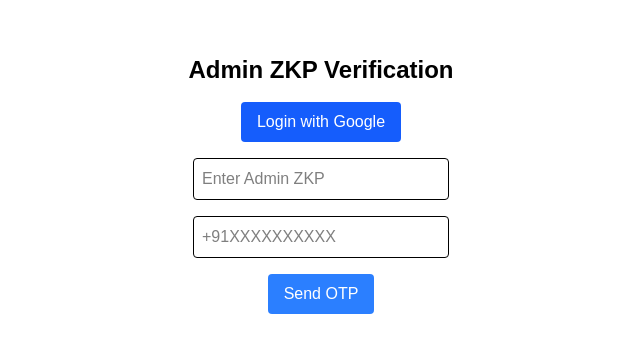
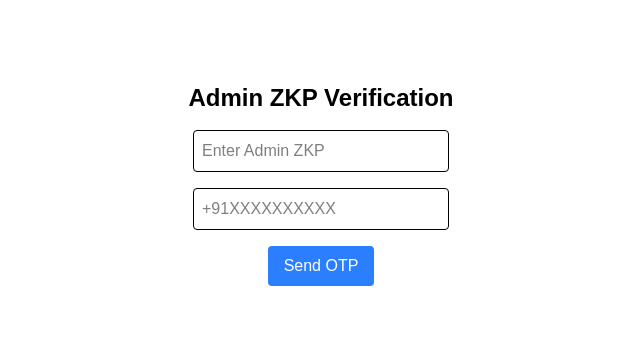
Before and after one commit to Gokul-sami/suivote, a Next.js app: page /admin in a window 1280 px wide. Shown: the part 218-570 px from the top of the page, without its empty margins (319-959 px from the left). Built offline with nearby package versions, Linux system fonts and the light colour scheme.

Commit message:
admin google login completed

```diff
--- a/src/app/admin/page.tsx
+++ b/src/app/admin/page.tsx
@@ -4,9 +4,6 @@ import { useState, useEffect } from 'react';
 import { useRouter } from 'next/navigation';
 import { RecaptchaVerifier, signInWithPhoneNumber, ConfirmationResult } from 'firebase/auth';
 import { auth } from '@/lib/firebase';
-import { Ed25519Keypair } from "@mysten/sui/keypairs/ed25519";
-import { SuiClient } from "@mysten/sui/client";
-import { generateNonce, generateRandomness } from "@mysten/sui/zklogin";
 
 declare global {
   interface Window {
@@ -18,51 +15,10 @@ export default function AdminVerify() {
   const [zkp, setZkp] = useState('');
   const [phone, setPhone] = useState('');
   const [otpSent, setOtpSent] = useState(false);
-  const [loginGoogle, setLoginGoogle] = useState(false);
   const [otp, setOtp] = useState('');
   const [confirmationResult, setConfirmationResult] = useState<ConfirmationResult | null>(null);
 
   const router = useRouter();
-
-  async function handleGoogleLogin() {
-      try {
-        // 1. Get current epoch info from Sui
-        const suiClient = new SuiClient({ url: "https://fullnode.devnet.sui.io" });
-        const { epoch } = await suiClient.getLatestSuiSystemState();
-        const maxEpoch = Number(epoch) + 2;
-
-        // 2. Generate ephemeral key and randomness
-        const ephemeralKeyPair = new Ed25519Keypair();
-        const privateKeyBase64 = ephemeralKeyPair.getSecretKey();
-
-        // const privateKeyBase64 = toB64(Uint8Array.from(ephemeralKeyPair.getSecretKey()));
-        console.log("Ephemeral Private Key (Base64):", privateKeyBase64);
-        const randomness = generateRandomness();
-
-        // if(!window.sessionStorage.getItem("randomness") || !window.sessionStorage.getItem("ephemeralPrivateKey") || !window.localStorage.getItem("epoch")) {
-        //         window.sessionStorage.setItem("randomness", randomness);
-        //         window.sessionStorage.setItem("ephemeralPrivateKey", privateKeyBase64);
-        //         window.localStorage.setItem("epoch", maxEpoch.toString());
-        // }
-
-        window.sessionStorage.setItem("randomness", randomness);
-        window.sessionStorage.setItem("ephemeralPrivateKey", privateKeyBase64);
-        window.localStorage.setItem("epoch", maxEpoch.toString());
-
-        // 3. Create nonce using the ephemeral public key
-        const nonce = generateNonce(ephemeralKeyPair.getPublicKey(), maxEpoch, randomness);
-
-        // 4. Redirect to Google OAuth with nonce as the "state"
-        const clientId = "858676690672-ovpth6ambmpu19kl1rhj00l56dgp8kut.apps.googleusercontent.com";
-        const redirectUri = window.location.origin + "/login-callback";
-        const googleAuthUrl = `https://accounts.google.com/o/oauth2/v2/auth?response_type=id_token&client_id=${clientId}&redirect_uri=${redirectUri}&scope=openid%20email&nonce=${nonce}&state=${nonce}`;
-
-        window.location.href = googleAuthUrl;
-        setLoginGoogle(true);
-      } catch (error) {
-        console.error("Google login error:", error);
-      }
-    }
 
   useEffect(() => {
     if (typeof window !== 'undefined' && !window.recaptchaVerifier) {
@@ -73,7 +29,6 @@ export default function AdminVerify() {
       );
     }
   }, []);
-
 
   const sendOTP = async () => {
     if (zkp !== 'admin') {
@@ -87,13 +42,12 @@ export default function AdminVerify() {
         "+91" + phone,
         window.recaptchaVerifier!
       );
-      console.log("OTP sent confirmation result:", result);
       setConfirmationResult(result);
       setOtpSent(true);
       alert('OTP sent');
-    } catch (error: any) {
-      console.error("Error during signInWithPhoneNumber:", error);
-      alert(error.message || 'Failed to send OTP. Try again.');
+    } catch (error) {
+      console.error(error);
+      alert('Failed to send OTP. Check your phone number and try again.');
     }
   };
 
@@ -114,12 +68,8 @@ export default function AdminVerify() {
   return (
     <div className="flex flex-col items-center justify-center h-screen space-y-4 px-4">
       <h1 className="text-2xl font-bold">Admin ZKP Verification</h1>
-      <button
-        onClick={handleGoogleLogin}
-        className="bg-blue-600 text-white px-4 py-2 rounded hover:bg-blue-700"
-      >Login with Google</button>
 
-      {!otpSent && !loginGoogle && (
+      {!otpSent && (
         <>
           <input
             type="text"
@@ -162,8 +112,6 @@ export default function AdminVerify() {
         </>
       )}
 
-
-
       <div id="recaptcha-container"></div>
     </div>
   );
--- a/src/app/login-callback/page.tsx
+++ b/src/app/login-callback/page.tsx
@@ -16,6 +16,7 @@ export type PartialZkLoginSignature = Omit<
 export default function LoginCallbackPage() {
   const router = useRouter();
   const [status, setStatus] = useState("Processing login...");
+  const [mail, setMail] = useState("");
 
 
   useEffect(() => {
@@ -32,7 +33,10 @@ export default function LoginCallbackPage() {
         }
 
         // Decode the JWT
-        const decodedJwt = jwtDecode<JwtPayload>(idToken);
+        interface MyJwtPayload extends JwtPayload {
+          email?: string;
+        }
+        const decodedJwt = jwtDecode<MyJwtPayload>(idToken);
         console.log("JWT decoded:", decodedJwt);
 
         // Get ephemeral key and randomness
@@ -110,7 +114,15 @@ export default function LoginCallbackPage() {
         console.log("Partial ZK Login Signature:", partialZkLoginSignature);
 
         // Redirect to dashboard or home
-        router.push("/dashboard");
+        setMail(decodedJwt.email || "No email found");
+        console.log("User email:", decodedJwt.email);
+        if(mail =="hariharan.26csa@licet.ac.in" || mail=="gokulsami.26csa@licet.ac.in" || mail=="dineshkumar.26csa@licet.ac.in")
+        {
+          router.push("/admin");
+        }
+        else{
+          router.push("/dashboard");
+        }
       } catch (err) {
         console.error("Login processing error:", err);
         setStatus("Login failed.");
@@ -118,7 +130,7 @@ export default function LoginCallbackPage() {
     };
 
     processLogin();
-  }, [router]);
+  }, [mail, router]);
 
   return (
     <main className="flex items-center justify-center min-h-screen bg-gray-100">
```
Also changed, not shown: 1 other file (tests, documents, lock files or other folders).
